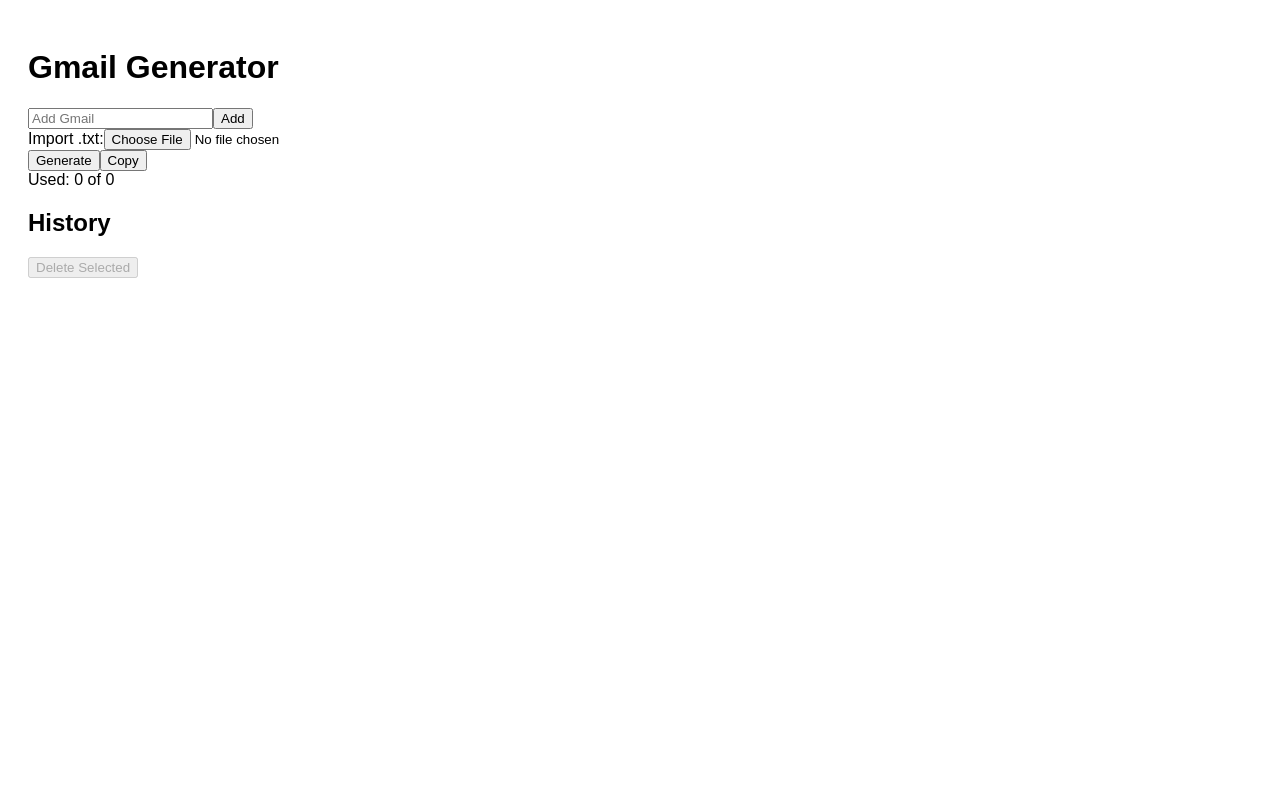
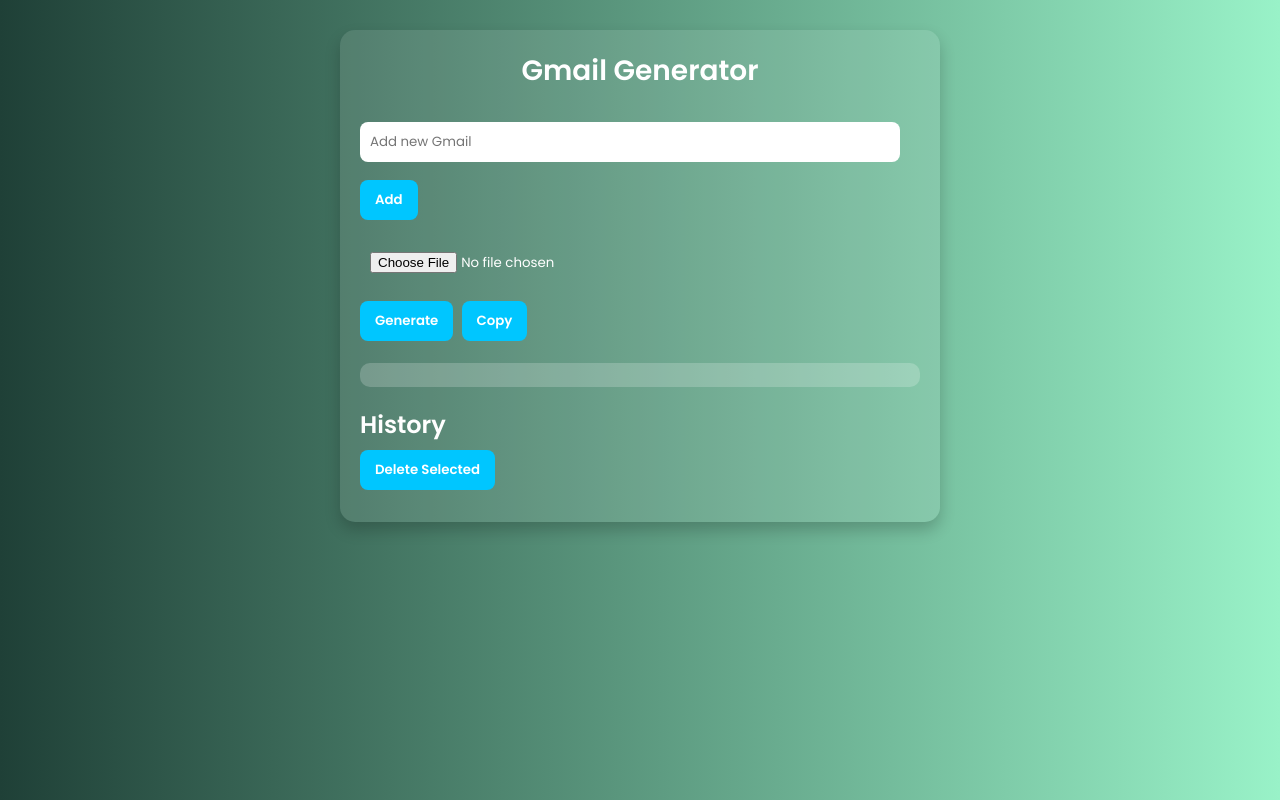
Before and after one commit to rokun08/gmail-generator, a plain HTML site: page index.html in a window 1280 px wide. Drawn offline with nearby package versions, Linux system fonts and the light colour scheme.

Commit message:
index.html

```diff
--- a/index.html
+++ b/index.html
@@ -4,11 +4,178 @@
   <meta charset="UTF-8" />
   <meta name="viewport" content="width=device-width, initial-scale=1.0" />
   <title>Gmail Generator</title>
+  <link href="https://fonts.googleapis.com/css2?family=Poppins:wght@400;600&display=swap" rel="stylesheet">
+  <style>
+    * {
+      margin: 0;
+      padding: 0;
+      box-sizing: border-box;
+      font-family: 'Poppins', sans-serif;
+    }
+    body {
+      background: linear-gradient(to right, #1f4037, #99f2c8);
+      color: #fff;
+      padding: 30px;
+    }
+    .container {
+      max-width: 600px;
+      margin: auto;
+      background: rgba(255, 255, 255, 0.1);
+      border-radius: 15px;
+      padding: 20px;
+      box-shadow: 0 8px 16px rgba(0, 0, 0, 0.2);
+    }
+    h1 {
+      text-align: center;
+      margin-bottom: 20px;
+      font-size: 28px;
+    }
+    input[type="text"], input[type="file"] {
+      width: calc(100% - 20px);
+      padding: 10px;
+      margin: 10px 0;
+      border: none;
+      border-radius: 8px;
+      outline: none;
+    }
+    button {
+      padding: 10px 15px;
+      margin: 8px 4px 12px 0;
+      border: none;
+      border-radius: 8px;
+      background: #00c6ff;
+      color: white;
+      font-weight: bold;
+      cursor: pointer;
+      transition: background 0.3s ease;
+    }
+    button:hover {
+      background: #0072ff;
+    }
+    .generated {
+      background: rgba(255, 255, 255, 0.2);
+      padding: 12px;
+      margin-top: 10px;
+      border-radius: 10px;
+      font-size: 16px;
+    }
+    ul {
+      list-style: none;
+      padding: 0;
+    }
+    li {
+      display: flex;
+      align-items: center;
+      justify-content: space-between;
+      background: rgba(255, 255, 255, 0.1);
+      padding: 8px 12px;
+      border-radius: 8px;
+      margin: 6px 0;
+    }
+    li input[type="checkbox"] {
+      margin-right: 10px;
+    }
+  </style>
 </head>
 <body>
-  <div id="root"></div>
-  <script src="https://unpkg.com/react@18/umd/react.production.min.js"></script>
-  <script src="https://unpkg.com/react-dom@18/umd/react-dom.production.min.js"></script>
-  <script src="app.js"></script>
+  <div class="container">
+    <h1>Gmail Generator</h1>
+    <input type="text" id="gmailInput" placeholder="Add new Gmail">
+    <button onclick="addGmail()">Add</button>
+    <input type="file" accept=".txt" onchange="importGmail(event)">
+    <br>
+    <button onclick="generateGmail()">Generate</button>
+    <button onclick="copyGmail()">Copy</button>
+    <div id="generatedDisplay" class="generated"></div>
+    <h2 style="margin-top: 20px;">History</h2>
+    <ul id="historyList"></ul>
+    <button onclick="deleteSelected()">Delete Selected</button>
+  </div>
+
+  <script>
+    let gmailList = JSON.parse(localStorage.getItem('gmailList')) || [];
+    let history = JSON.parse(localStorage.getItem('history')) || [];
+    let selected = [];
+
+    function saveData() {
+      localStorage.setItem('gmailList', JSON.stringify(gmailList));
+      localStorage.setItem('history', JSON.stringify(history));
+    }
+
+    function addGmail() {
+      const input = document.getElementById('gmailInput');
+      const val = input.value.trim();
+      if (val && !gmailList.includes(val)) {
+        gmailList.push(val);
+        input.value = '';
+        saveData();
+      }
+    }
+
+    function importGmail(e) {
+      const file = e.target.files[0];
+      if (file && file.type === 'text/plain') {
+        const reader = new FileReader();
+        reader.onload = function(event) {
+          const lines = event.target.result.split('\n').map(l => l.trim()).filter(l => l);
+          lines.forEach(g => {
+            if (!gmailList.includes(g)) gmailList.push(g);
+          });
+          saveData();
+        };
+        reader.readAsText(file);
+      }
+    }
+
+    function generateGmail() {
+      const unused = gmailList.filter(g => !history.includes(g));
+      if (unused.length === 0) {
+        alert("No new Gmail available");
+        return;
+      }
+      const random = unused[Math.floor(Math.random() * unused.length)];
+      document.getElementById('generatedDisplay').innerText = `Generated: ${random}`;
+      history.push(random);
+      saveData();
+      renderHistory();
+    }
+
+    function copyGmail() {
+      const txt = document.getElementById('generatedDisplay').innerText.replace('Generated: ', '');
+      if (txt) navigator.clipboard.writeText(txt);
+    }
+
+    function renderHistory() {
+      const ul = document.getElementById('historyList');
+      ul.innerHTML = '';
+      history.forEach(g => {
+        const li = document.createElement('li');
+        const checkbox = document.createElement('input');
+        checkbox.type = 'checkbox';
+        checkbox.onchange = () => toggleSelect(g);
+        if (selected.includes(g)) checkbox.checked = true;
+        li.appendChild(checkbox);
+        li.appendChild(document.createTextNode(g));
+        ul.appendChild(li);
+      });
+    }
+
+    function toggleSelect(g) {
+      if (selected.includes(g)) {
+        selected = selected.filter(x => x !== g);
+      } else {
+        selected.push(g);
+      }
+    }
+
+    function deleteSelected() {
+      history = history.filter(g => !selected.includes(g));
+      selected = [];
+      saveData();
+      renderHistory();
+    }
+
+    renderHistory();
+  </script>
 </body>
 </html>
```
